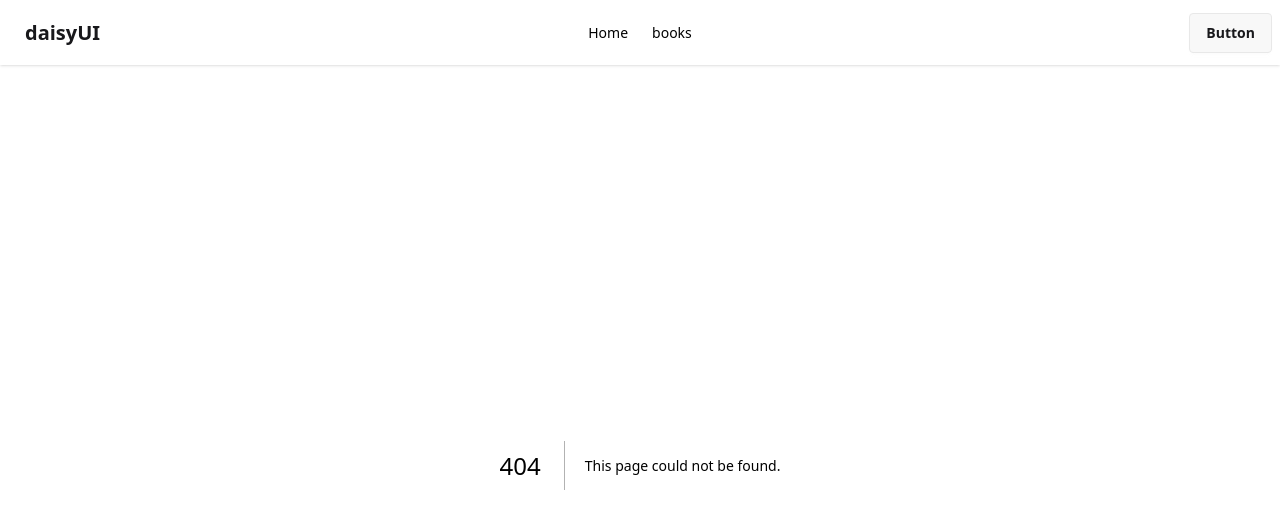
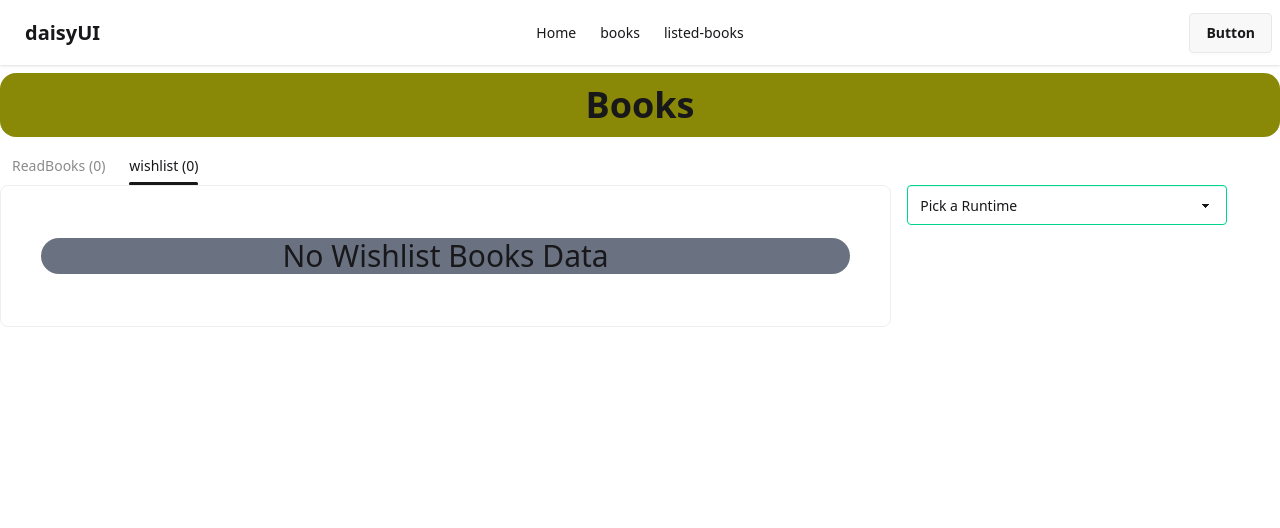
Before and after one commit to animesh-dev59/day-book-lib, a Next.js app: page /listed-books in a window 1280 px wide. Before the commit this address had no page. Shown: the top 528 px of the page. Built offline with nearby package versions, Linux system fonts and the light colour scheme.

Commit message:
all section is done

```diff
--- a/package.json
+++ b/package.json
@@ -11,7 +11,9 @@
   "dependencies": {
     "next": "16.4.5",
     "react": "19.3.0",
-    "react-dom": "19.3.0"
+    "react-dom": "19.3.0",
+    "react-icons": "^5.7.0",
+    "react-toastify": "^11.2.0"
   },
   "devDependencies": {
     "@tailwindcss/turbopack": "^4",
--- a/src/app/books/[id]/page.tsx
+++ b/src/app/books/[id]/page.tsx
@@ -1,3 +1,5 @@
+import ReadBooksButton from "@/components/btnstyle/ReadBooksButton";
+import WishListButton from "@/components/btnstyle/WishListButton";
 import { IBook } from "@/types/IBook";
 import Image from "next/image";
 import { notFound } from "next/navigation";
@@ -80,8 +82,8 @@ const BookViewDetailsPage = async ({ params }: IBookViewDetailsPage) => {
           </div>
 
           <div className="flex gap-3 mt-6">
-            <button className="btn btn-outline">Read</button>
-            <button className="btn btn-info text-white">Wishlist</button>
+           <ReadBooksButton book={book}/>
+            <WishListButton book={book}/>
           </div>
         </div>
       </div>
--- a/src/app/layout.tsx
+++ b/src/app/layout.tsx
@@ -3,6 +3,7 @@ import { Geist, Geist_Mono } from "next/font/google";
 import "./globals.css";
 import Navbar from "@/components/Navbar";
 import BooksProvider from "@/context/BooksProvider";
+import { ToastContainer } from "react-toastify";
 
 const geistSans = Geist({
   variable: "--font-geist-sans",
@@ -30,6 +31,7 @@ export default function RootLayout({ children }: LayoutProps<"/">) {
         <BooksProvider>
         <Navbar/>
         {children}
+        <ToastContainer/>
         </BooksProvider>
         </body>
     </html>
--- /dev/null
+++ b/src/app/listed-books/page.tsx
@@ -0,0 +1,78 @@
+"use client";
+import ReadWishListDesgine from "@/components/listedpagesshared/ReadWishListDesgine";
+import { BooksContext } from "@/context/BooksProvider";
+import { IBook } from "@/types/IBook";
+import React, { useContext } from "react";
+
+const ListTedPages = () => {
+  const { readBooks, wishList } = useContext(BooksContext);
+  return (
+    <div className="container mx-auto">
+      <h3 className="text-4xl font-bold  bg-[#898907] py-3 my-2 rounded-2xl text-center">
+        Books
+      </h3>
+
+    <div className="grid grid-cols-10 gap-4">
+         <div className="col-span-7">
+        {/* name of each tab group should be unique */}
+        <div className="tabs tabs-border ">
+          <input
+            type="radio"
+            name="my_tabs_2"
+            className="tab"
+            aria-label={`ReadBooks (${readBooks.length})`}
+          />
+          <div className="tab-content border-base-300 bg-base-100 p-10">
+            {readBooks.length > 0 ? (
+              <div>
+                {readBooks.map((book: IBook) => {
+                  return <ReadWishListDesgine book={book} />;
+                })}
+              </div>
+            ) : (
+              <div className="  my-3 ">
+                <h3 className="text-bold text-center text-3xl rounded-4xl bg-gray-500 ">
+                  No Read Books Data{" "}
+                </h3>
+              </div>
+            )}
+          </div>
+
+          <input
+            type="radio"
+            name="my_tabs_2"
+            className="tab"
+            aria-label={`wishlist (${wishList.length})`}
+            defaultChecked
+          />
+          <div className="tab-content border-base-300 bg-base-100 p-10">
+            {wishList.length > 0 ? (
+              <div>
+                {wishList.map((book: IBook) => {
+                  return <ReadWishListDesgine book={book} />;
+                })}
+              </div>
+            ) : (
+              <div className="  my-3 ">
+                <h3 className="text-bold text-center text-3xl rounded-4xl bg-gray-500 ">
+                  No Wishlist Books Data{" "}
+                </h3>
+              </div>
+            )}
+          </div>
+        </div>
+      </div>
+       <div className=" col-span-3 mt-10 mr-3">
+        <select defaultValue="Pick a Runtime" className="select select-success">
+          <option disabled={true}>Pick a Runtime</option>
+          <option>npm</option>
+          <option>Bun</option>
+          <option>yarn</option>
+        </select>
+      </div>
+    </div>
+    </div>
+  );
+};
+
+export default ListTedPages;
--- a/src/components/Navbar.tsx
+++ b/src/components/Navbar.tsx
@@ -15,6 +15,7 @@ const Navbar = () => {
         className="menu menu-sm dropdown-content bg-base-100 rounded-box z-1 mt-3 w-52 p-2 shadow">
         <li><Link href='/'>Home</Link></li>
         <li><Link href='/books'>books</Link></li>
+        <li><Link href='/listed-books'>listed-books</Link></li>
       </ul>
     </div>
     <a className="btn btn-ghost text-xl">daisyUI</a>
@@ -23,6 +24,7 @@ const Navbar = () => {
     <ul className="menu menu-horizontal px-1">
       <li><Link href='/'>Home</Link></li>
       <li><Link href='/books'>books</Link></li>
+      <li><Link href='/listed-books'>listed-books</Link></li>
     </ul>
   </div>
   <div className="navbar-end">
--- /dev/null
+++ b/src/components/btnstyle/ReadBooksButton.tsx
@@ -0,0 +1,18 @@
+'use client'
+import { BooksContext } from "@/context/BooksProvider";
+import { IBook } from "@/types/IBook";
+import React, { useContext } from "react";
+import { toast } from "react-toastify";
+
+const ReadBooksButton = ({book}:{book:IBook}) => {
+  const {readBooks,setReadBooks} = useContext(BooksContext);
+  const handleReadButton = ()=> {
+    setReadBooks([...readBooks,book]);
+    toast.success(`Add ${book.bookName}`)
+  }
+  return <button
+    onClick={()=>handleReadButton()}
+    className="btn btn-outline">Read</button>;
+};
+
+export default ReadBooksButton;
--- /dev/null
+++ b/src/components/btnstyle/WishListButton.tsx
@@ -0,0 +1,18 @@
+'use client'
+import { BooksContext } from "@/context/BooksProvider";
+import { IBook } from "@/types/IBook";
+import React, { useContext } from "react";
+import { toast } from "react-toastify";
+
+const WishListButton = ({book}:{book:IBook}) => {
+  const {wishList , setWishList} = useContext(BooksContext);
+  const handleWishListButton = ()=>{
+    setWishList([...wishList,book]);
+    toast.success(`Add ${book.bookName}`);
+  }
+  return <button
+  onClick={()=>handleWishListButton()}
+   className="btn btn-info text-white">Wishlist</button>;
+};
+
+export default WishListButton;
--- /dev/null
+++ b/src/components/listedpagesshared/ReadWishListDesgine.tsx
@@ -0,0 +1,87 @@
+import React from 'react';
+import Image from "next/image";
+import { FiMapPin, FiUsers, FiFileText, FiTrash2 } from "react-icons/fi";
+// import React, { useContext } from "react";
+import Link from "next/link";
+import { IBook } from '@/types/IBook';
+const ReadWishListDesgine = ({book}:{book:IBook}) => {
+  return (
+    <div>
+         <div className="flex flex-col sm:flex-row gap-5 border border-base-300 rounded-2xl bg-base-100 p-4 sm:p-5">
+                    {/* Left: Image */}
+                    <div className="bg-base-200 rounded-xl flex items-center justify-center p-4 sm:w-48 shrink-0">
+                      <Image
+                        src={book.image}
+                        alt={book.bookName}
+                        width={120}
+                        height={160}
+                        className="h-40 w-auto object-contain"
+                      />
+                    </div>
+
+                    {/* Middle: Details */}
+                    <div className="flex-1 flex flex-col gap-3">
+                      <div>
+                        <h2 className="text-xl font-bold">{book.bookName}</h2>
+                        <p className="text-sm mt-1">By : {book.author}</p>
+                      </div>
+
+                      <div className="flex flex-wrap items-center gap-3 text-sm">
+                        <span className="font-bold">Tag</span>
+                        {book.tags.map((tag) => (
+                          <span
+                            key={tag}
+                            className="badge badge-success badge-outline badge-sm"
+                          >
+                            #{tag}
+                          </span>
+                        ))}
+                        <span className="flex items-center gap-1 text-gray-600">
+                          <FiMapPin />
+                          Year of Publishing: {book.yearOfPublishing}
+                        </span>
+                      </div>
+
+                      <div className="flex flex-wrap items-center gap-5 text-sm text-gray-600 pb-3 border-b border-base-300">
+                        <span className="flex items-center gap-1">
+                          <FiUsers />
+                          Publisher: {book.publisher}
+                        </span>
+                        <span className="flex items-center gap-1">
+                          <FiFileText />
+                          Page {book.totalPages}
+                        </span>
+                      </div>
+
+                      <div className="flex flex-wrap items-center gap-2">
+                        <span className="badge badge-info badge-outline">
+                          Category: {book.category}
+                        </span>
+                        <span className="badge badge-warning badge-outline">
+                          Rating: {book.rating}
+                        </span>
+                        <Link
+                          href={`/books/${book.bookId}`}
+                          className="btn btn-success btn-sm rounded-full text-white"
+                        >
+                          View Details
+                        </Link>
+                      </div>
+                    </div>
+
+                    {/* Right: Delete button */}
+                    <div className="flex sm:items-center sm:justify-end">
+                      <button
+                        onClick={() => onDelete(book.bookId)}
+                        className="btn btn-error btn-outline btn-sm w-full sm:w-auto"
+                      >
+                        <FiTrash2 />
+                        Delete
+                      </button>
+                    </div>
+                  </div>
+    </div>
+  );
+};
+
+export default ReadWishListDesgine;
```
Also changed, not shown: 1 other file (tests, documents, lock files or other folders).
